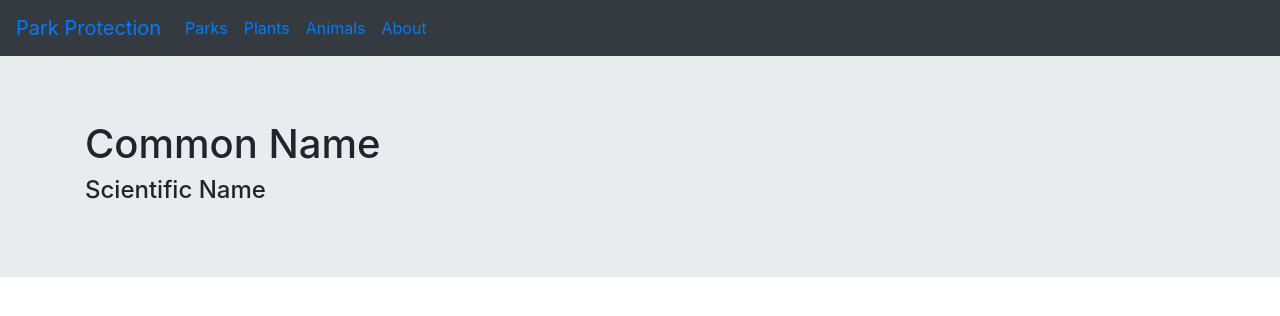
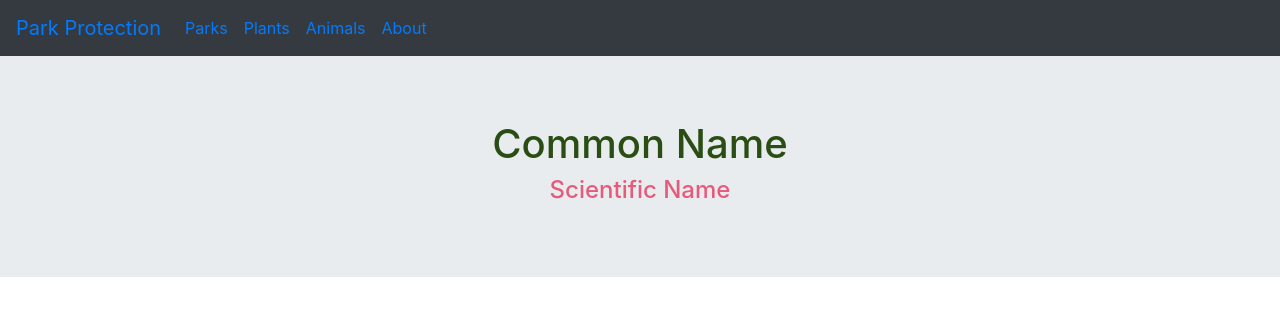
Before and after one commit to thekuhninator/park_protection, a React (Create React App) app: page /AbbottsBooby in a window 1280 px wide. Shown: the top 316 px of the page. Built offline with nearby package versions, Linux system fonts and the light colour scheme; the HTML template or start-up script is replaced by a standard one.

Commit message:
CSS changes

```diff
--- a/src/AnimalInstancePages/AbbottsBooby.js
+++ b/src/AnimalInstancePages/AbbottsBooby.js
@@ -3,15 +3,27 @@ import logo from '../logo.png';
 import '../App.css';
 import Container from 'react-bootstrap/Container';
 import Jumbotron from 'react-bootstrap/Jumbotron'
+import styled from 'styled-components';
+const CommonName = styled('h1')`
+  color: #2a4d14;
+  text-align: center;
+`
+const ScientificName = styled('h4')`
+  color: #e75a7c;
+  text-align: center;
+`;
+const BGcolor = styled('div')`
+  color: #bbc7a4;
+`
 
 function AbbottsBooby() {
 	return (
-		<Jumbotron fluid>
-  			<Container>
-    			<h1 color="green">Common Name</h1>
-    			<h4>Scientific Name</h4>
-  			</Container>
-		</Jumbotron>
+			<Jumbotron fluid>
+	  			<Container>
+	    			<CommonName>Common Name</CommonName>
+	    			<ScientificName>Scientific Name</ScientificName>
+	  			</Container>
+			</Jumbotron>
 	);
 }
 
--- a/src/App.css
+++ b/src/App.css
@@ -30,10 +30,6 @@
     object-fit: cover;
 }
 
-.Animalh1 {
-  color: green;
-}
-
 .App-link {
   color: #61dafb;
 }
```
